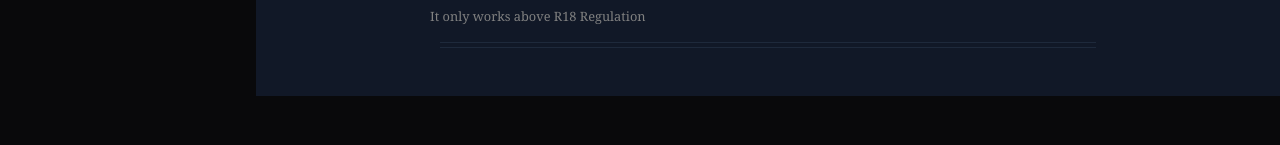
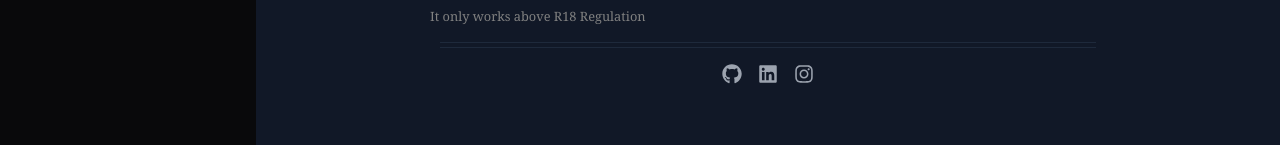
Before and after one commit to Bannysukumar/jntuh-results-website, a Next.js app: page /feedback in a window 1280 px wide. Shown: the part 1268-1413 px from the top of the page. Before the commit the page ends 1364 px from the top, so only its background shows below. Built offline with nearby package versions, Linux system fonts and the light colour scheme; no server answers; a web font is replaced by a local one.

Commit message:
Replace all old references with Adepu Sukumar's information

```diff
--- a/app/(root)/layout.tsx
+++ b/app/(root)/layout.tsx
@@ -59,7 +59,7 @@ export const metadata: Metadata = {
         alt: "Mana JNTUH Results Logo",
       },
       {
-        url: "https://raw.githubusercontent.com/ThilakReddyy/JNTUHRESULTS-WEB/main/public/FrontPage.png",
+        url: "https://manajntuhresults.vercel.app/FrontPage.png",
         width: 1200,
         height: 630,
         alt: "Mana JNTUH Results - Check Your JNTUH Exam Results Online",
@@ -72,7 +72,7 @@ export const metadata: Metadata = {
     card: "summary_large_image",
     title: "Mana JNTUH Results - Check Your UG & PG Exam Results Online",
     description: "Mana JNTUH Results - Check your JNTUH exam results online instantly! Get your JNTUH results for UG & PG courses. View grades, CGPA, backlogs, and academic performance on Mana JNTUH Results portal.",
-    images: ["https://manajntuhresults.vercel.app/icon-512x512.png", "https://raw.githubusercontent.com/ThilakReddyy/JNTUHRESULTS-WEB/main/public/FrontPage.png"],
+    images: ["https://manajntuhresults.vercel.app/icon-512x512.png", "https://manajntuhresults.vercel.app/FrontPage.png"],
   },
   alternates: {
     canonical: "https://manajntuhresults.vercel.app",
--- a/app/faq/page.tsx
+++ b/app/faq/page.tsx
@@ -80,7 +80,7 @@ const Faq = () => {
     {
       question: "How can I report a bug or suggest a feature?",
       answer:
-        "You can report bugs or suggest new features by visiting the Help Center and clicking on 'Suggestion/Feedback'. You can also contact us via email at thilakreddypothuganti@gmail.com or submit an issue on our GitHub repository.",
+        "You can report bugs or suggest new features by visiting the Help Center and clicking on 'Suggestion/Feedback'. You can also contact us via email at bannysukumar@gmail.com or submit an issue on our GitHub repository.",
     },
     {
       question: "Does this website work on mobile devices?",
@@ -163,19 +163,19 @@ const Faq = () => {
         <center>
           {/* <div className="flex justify-center mt-4 text-sm text-gray-600">
             <a
-              href="https://github.com/thilakreddyy"
+              href="https://github.com/Bannysukumar"
               className="mx-2 hover:text-gray-900"
             >
               <FaGithub />
             </a>
             <a
-              href="https://twitter.com/thilakreddyonly"
+              href="https://www.linkedin.com/in/adepusukumar"
               className="mx-2 hover:text-gray-900"
             >
-              <FaTwitter />
+              <FaLinkedin />
             </a>
             <a
-              href="https://www.instagram.com/__thilak_reddy__/"
+              href="https://www.instagram.com/hacking_with_banny"
               className="mx-2 hover:text-gray-900"
             >
               <FaInstagram />
--- a/app/layout.tsx
+++ b/app/layout.tsx
@@ -62,9 +62,9 @@ export const metadata: Metadata = {
     "mana jntuh bpharmacy results",
     "mana jntuh all semester results"
   ],
-  authors: [{ name: "Thilak Reddy" }],
-  creator: "Thilak Reddy",
-  publisher: "Thilak Reddy",
+  authors: [{ name: "Adepu Sukumar" }],
+  creator: "Adepu Sukumar",
+  publisher: "Adepu Sukumar",
   robots: {
     index: true,
     follow: true,
@@ -91,7 +91,7 @@ export const metadata: Metadata = {
         alt: "Mana JNTUH Results Logo",
       },
       {
-        url: "https://raw.githubusercontent.com/ThilakReddyy/JNTUHRESULTS-WEB/main/public/FrontPage.png",
+        url: "https://manajntuhresults.vercel.app/FrontPage.png",
         width: 1200,
         height: 630,
         alt: "Mana JNTUH Results - Check Your JNTUH Exam Results Online",
@@ -102,8 +102,8 @@ export const metadata: Metadata = {
     card: "summary_large_image",
     title: "Mana JNTUH Results - Check Your UG & PG Exam Results Online",
     description: "Mana JNTUH Results - Check your JNTUH exam results online instantly! Get your JNTUH results for UG & PG courses. View grades, CGPA, backlogs, and academic performance on Mana JNTUH Results portal.",
-    images: [`${siteUrl}/icon-512x512.png`, "https://raw.githubusercontent.com/ThilakReddyy/JNTUHRESULTS-WEB/main/public/FrontPage.png"],
-    creator: "@thilakreddyonly",
+    images: [`${siteUrl}/icon-512x512.png`, "https://manajntuhresults.vercel.app/FrontPage.png"],
+    creator: "@Bannysukumar",
   },
   alternates: {
     canonical: siteUrl,
--- a/app/privacy/page.tsx
+++ b/app/privacy/page.tsx
@@ -84,10 +84,10 @@ export default function PrivacyPolicy() {
         If you have any questions about this Privacy Policy, please contact us
         at: <br />
         <a
-          href="mailto:thilakreddypothuganti@gmail.com"
+          href="mailto:bannysukumar@gmail.com"
           className="text-blue-600 underline"
         >
-          thilakreddypothuganti@gmail.com
+          bannysukumar@gmail.com
         </a>
       </p>
     </div>
--- a/components/footer/footer.tsx
+++ b/components/footer/footer.tsx
@@ -2,6 +2,7 @@
 import React from "react";
 import { usePathname } from "next/navigation";
 import Link from "next/link";
+import { FaGithub, FaLinkedin, FaInstagram } from "react-icons/fa";
 // import AdComponent from "../ads/adcomponent";
 const Footer = () => {
   const path = usePathname();
@@ -27,10 +28,10 @@ const Footer = () => {
           <a
             target="_blank"
             rel="noreferrer"
-            href="https://github.com/ThilakReddyy/"
+            href="https://github.com/Bannysukumar"
             className=" underline	underline-offset-1"
           >
-            Thilak Reddy
+            Adepu Sukumar
           </a>
           <br />
           <p
@@ -56,6 +57,38 @@ const Footer = () => {
             </a>
           </p>
         </span>
+
+        {/* Social Media Links */}
+        <div className="flex justify-center mt-4 mb-4 gap-4">
+          <a
+            href="https://github.com/Bannysukumar"
+            target="_blank"
+            rel="noopener noreferrer"
+            className="text-gray-600 dark:text-gray-400 hover:text-gray-900 dark:hover:text-white transition-colors"
+            aria-label="GitHub"
+          >
+            <FaGithub size={20} />
+          </a>
+          <a
+            href="https://www.linkedin.com/in/adepusukumar"
+            target="_blank"
+            rel="noopener noreferrer"
+            className="text-gray-600 dark:text-gray-400 hover:text-blue-600 dark:hover:text-blue-400 transition-colors"
+            aria-label="LinkedIn"
+          >
+            <FaLinkedin size={20} />
+          </a>
+          <a
+            href="https://www.instagram.com/hacking_with_banny"
+            target="_blank"
+            rel="noopener noreferrer"
+            className="text-gray-600 dark:text-gray-400 hover:text-pink-600 dark:hover:text-pink-400 transition-colors"
+            aria-label="Instagram"
+          >
+            <FaInstagram size={20} />
+          </a>
+        </div>
+
         {/* <span className="mt-4 block text-center mx-[18%] mb-4 text-[75%] sm:text-[100%]">
           Join us on{" "}
           <Link
--- a/components/metadata/metadata.tsx
+++ b/components/metadata/metadata.tsx
@@ -16,15 +16,15 @@ const MetaData = () => {
       />
       <meta
         property="og:image"
-        content="https://raw.githubusercontent.com/ThilakReddyy/JNTUHRESULTS-WEB/main/public/FrontPage.png"
+        content="https://manajntuhresults.vercel.app/FrontPage.png"
       />
       <meta
         property="keywords"
         content="mana jntuh results, mana jntuhresults, manajntuh results, mana jntuh results online, mana jntuh results portal, check mana jntuh results, jntuh, jntuh Results, jntuh vercel, vercel jntuh, jntuh results vercel,  jntuhresults, jntuh notifications, JNTUH Results Engineering, JNTUH Engineering Results, jntuh bpharmacy results, jntuh bphar results, jntuh mtech results, jntuh mba results, jntuh mca results, jntuh all semester results"
       />
-      <meta name="publisher" content="Thilak Reddy" />
-      <meta name="creator" content="Thilak Reddy" />
-      <meta name="author" content="Thilak Reddy" />
+      <meta name="publisher" content="Adepu Sukumar" />
+      <meta name="creator" content="Adepu Sukumar" />
+      <meta name="author" content="Adepu Sukumar" />
       <meta name="twitter:card" content="summary" />
       <meta
         property="twitter:title"
--- a/components/metadata/structured-data.tsx
+++ b/components/metadata/structured-data.tsx
@@ -8,9 +8,9 @@ export default function StructuredData() {
     "logo": "https://manajntuhresults.vercel.app/icon-512x512.png",
     "description": "Mana JNTUH Results - Official portal for checking JNTUH (Jawaharlal Nehru Technological University Hyderabad) exam results online. Get your UG & PG results, CGPA, backlogs, and academic performance on Mana JNTUH Results.",
     "sameAs": [
-      "https://github.com/thilakreddyy",
-      "https://twitter.com/thilakreddyonly",
-      "https://www.instagram.com/__thilak_reddy__/"
+      "https://github.com/Bannysukumar",
+      "https://www.linkedin.com/in/adepusukumar",
+      "https://www.instagram.com/hacking_with_banny"
     ],
     "contactPoint": {
       "@type": "ContactPoint",
```
Also changed, not shown: components/homepage/notice.tsx (+7 -7 lines), constants/socialmediaitems.tsx (+7 -5 lines), public/ads.txt (deleted), 1 other file (tests, documents, lock files or other folders).
